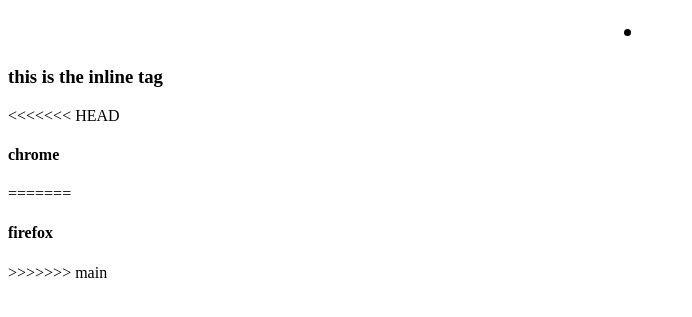
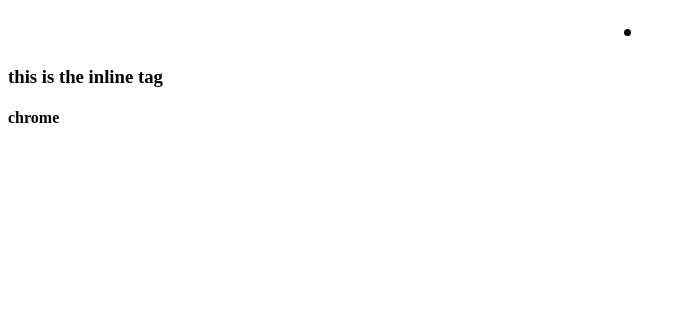
Before and after one commit to cnnarayanchavan/GitDemo, a plain HTML site: page index.html in a window 1280 px wide. Shown: the part 61-378 px from the top of the page, without its empty margins (0-692 px from the left). Drawn offline with Linux system fonts and the light colour scheme.

Commit message:
Accept current change and resolved merge conflict

```diff
--- a/index.html
+++ b/index.html
@@ -9,10 +9,6 @@
     <h1 style="color: blanchedalmond;">This is the sample for executing git commands</h1>
     <h2 style="text-align:center;"> <li></li> </h2>
     <h3><span>this is the inline tag</span></h3>
-<<<<<<< HEAD
     <h4><a href="https://google.com"></a>chrome</h4>
-=======
-    <h4><a href="https://google.com"></a>firefox</h4>
->>>>>>> main
 </body>
 </html>
```
